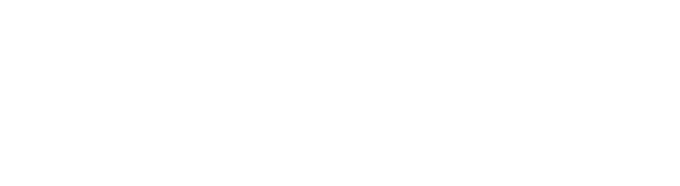
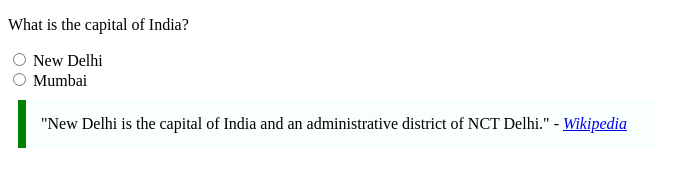
Before and after one commit to acciojob/trivia-vidyapawar517, a website: page main.html in a window 1280 px wide. Shown: the whole page, without its empty margins (0-680 px from the left). Drawn offline with Linux system fonts and the light colour scheme.

Commit message:
created a submission

```diff
--- a/main.html
+++ b/main.html
@@ -8,7 +8,23 @@
 
 <body>
 	<!-- the entire body must be written by student -->
-    <script type="text/javascript" src="./script.js">
+   <p>What is the capital of India?</p>
+        <label>
+            <input type="radio" name="capital" value="New Delhi">
+            New Delhi
+        </label>
+        <br>
+        <label>
+            <input type="radio" name="capital" value="Mumbai">
+            Mumbai
+        </label>
+
+    <blockquote id="quote">
+        "New Delhi is the capital of India and an administrative district of NCT Delhi."
+        <cite> - <a href="https://en.wikipedia.org/wiki/New_Delhi" target="_blank">Wikipedia</a></cite>
+    </blockquote>
+
+	<script type="text/javascript" src="./script.js">
 </script>
 
 </body>
--- a/styles.css
+++ b/styles.css
@@ -1,2 +1,10 @@
 
 /* Your CSS Code here. */
+#quote{
+	max-width:600px;
+	margin:10px;
+	padding:15px;
+	border-left:8px solid green;
+	background-color:#f8fffe;
+	font-weight:"bold";
+}
```
